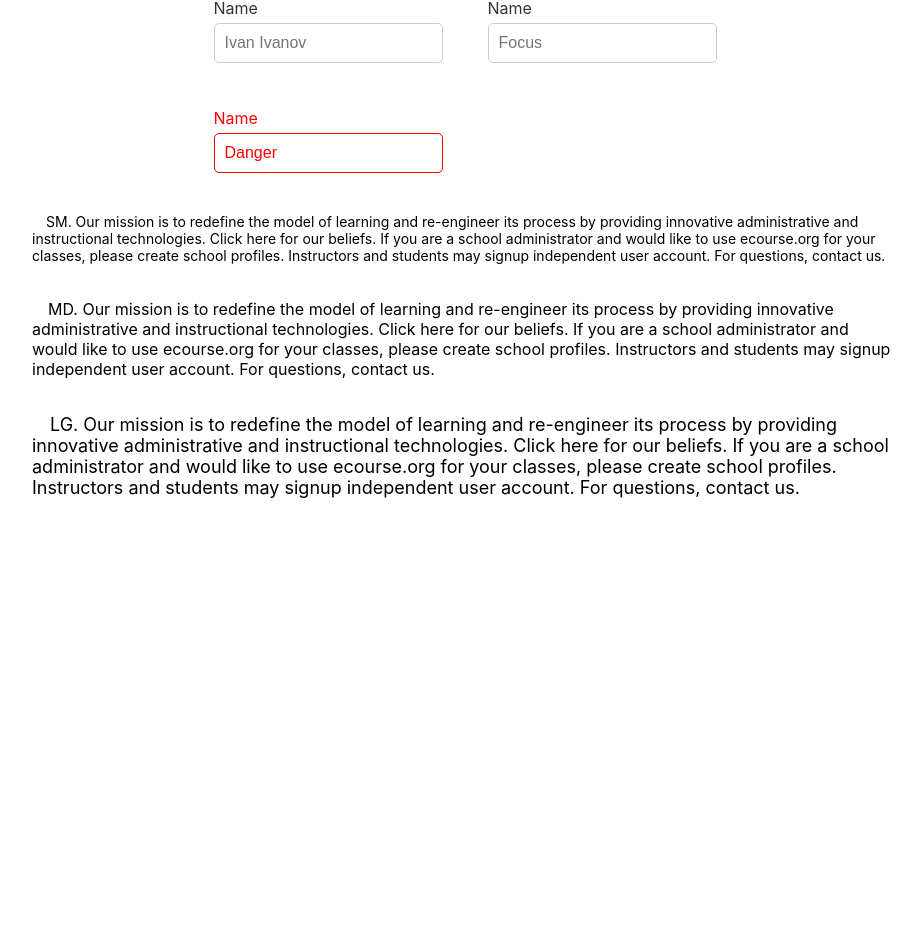
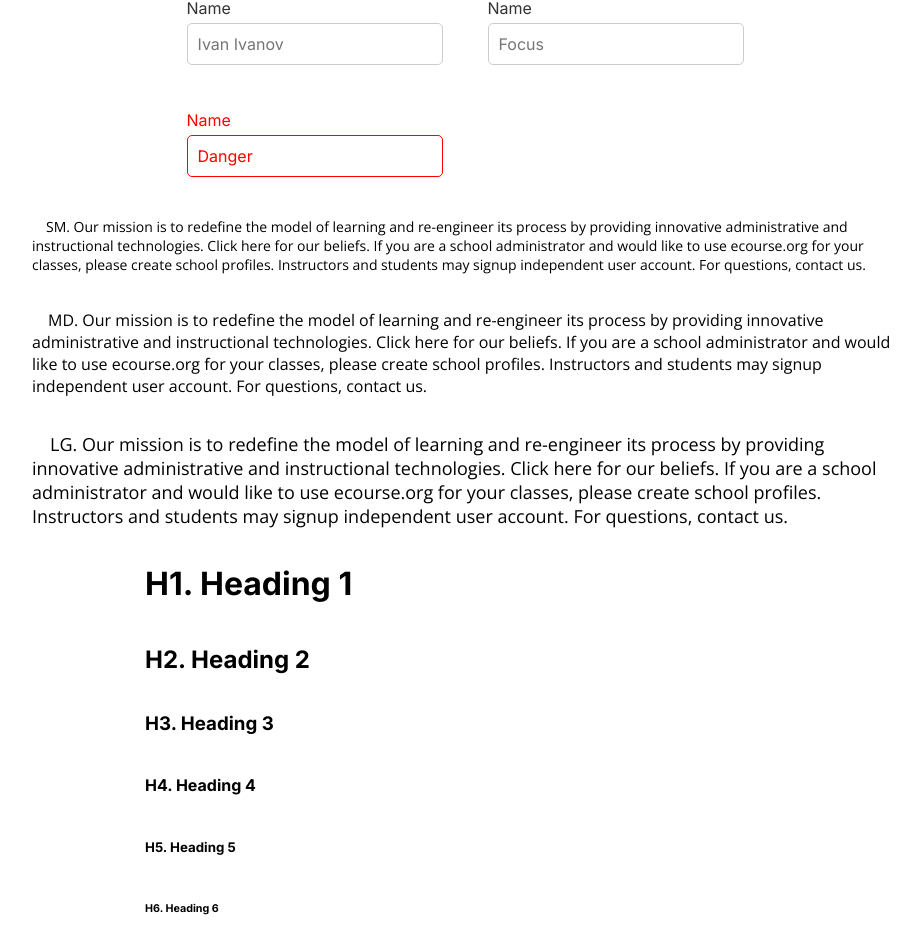
Before and after one commit to 1ASPER/ui-lib, a React (Create React App) app: page / in a window 1280 px wide. Shown: the part 219-1159 px from the top of the page, without its empty margins (175-1096 px from the left). Before the commit the page ends 800 px from the top, so only its background shows below. Built offline with nearby package versions, Linux system fonts and the light colour scheme.

Commit message:
added [heading] component

```diff
--- a/src/App.js
+++ b/src/App.js
@@ -1,6 +1,7 @@
 import { Button } from './components/Button';
 import { Input } from './components/Input';
 import { Typography } from './components/Typography';
+import { Heading } from './components/Heading';
 
 
 function App() {
@@ -57,6 +58,15 @@ function App() {
           </Typography>
         </div>
 
+        <div className="heading-container">
+          <Heading level={1} className="heading">H1. Heading 1</Heading>
+          <Heading level={2} className="heading">H2. Heading 2</Heading>
+          <Heading level={3} className="heading">H3. Heading 3</Heading>
+          <Heading level={4} className="heading">H4. Heading 4</Heading>
+          <Heading level={5} className="heading">H5. Heading 5</Heading>
+          <Heading level={6} className="heading">H6. Heading 6</Heading>
+        </div>
+
 
     </div>
   );
--- /dev/null
+++ b/src/components/Heading/index.css
@@ -0,0 +1,5 @@
+@import url('https://fonts.googleapis.com/css2?family=Inter:ital,opsz,wght@0,14..32,100..900;1,14..32,100..900&family=Lato:ital,wght@0,100;0,300;0,400;0,700;0,900;1,100;1,300;1,400;1,700;1,900&family=Open+Sans:ital,wght@0,300..800;1,300..800&family=Roboto+Mono:ital,wght@0,100..700;1,100..700&display=swap');
+
+* {
+    font-family: 'Inter', sans-serif;
+}
--- /dev/null
+++ b/src/components/Heading/index.jsx
@@ -0,0 +1,10 @@
+import './index.css';
+
+export function Heading(props) {
+  const { level = 1, className = '', children } = props;
+  const H_tag = `h${level}`;
+
+  return (
+    <H_tag className={className}>{children}</H_tag>
+  );
+}
--- a/src/components/Typography/index.css
+++ b/src/components/Typography/index.css
@@ -1,4 +1,9 @@
+@import url('https://fonts.googleapis.com/css2?family=Inter:ital,opsz,wght@0,14..32,100..900;1,14..32,100..900&family=Lato:ital,wght@0,100;0,300;0,400;0,700;0,900;1,100;1,300;1,400;1,700;1,900&family=Open+Sans:ital,wght@0,300..800;1,300..800&family=Roboto+Mono:ital,wght@0,100..700;1,100..700&display=swap');
+@import url('https://fonts.googleapis.com/css2?family=Inter:ital,opsz,wght@0,14..32,100..900;1,14..32,100..900&family=Lato:ital,wght@0,100;0,300;0,400;0,700;0,900;1,100;1,300;1,400;1,700;1,900&family=Open+Sans:ital,wght@0,300..800;1,300..800&family=Roboto+Mono:ital,wght@0,100..700;1,100..700&display=swap');
+
+
 .typography {
+    font-family: "Open Sans", "Inter", sans-serif;
     text-indent: 1em;
     margin: 15px;
   }
--- a/src/index.css
+++ b/src/index.css
@@ -40,3 +40,9 @@ body {
   grid-template-rows: repeat(3, auto);
   gap: 5px;
 }
+
+.heading-container {
+  display: grid;
+  width: 50%;
+  grid-template-rows: repeat(3, auto);
+}
```
